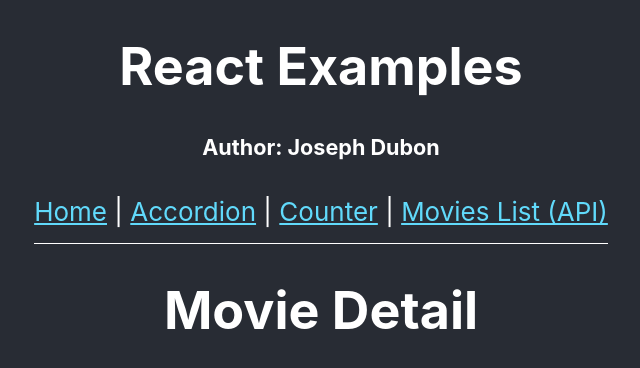
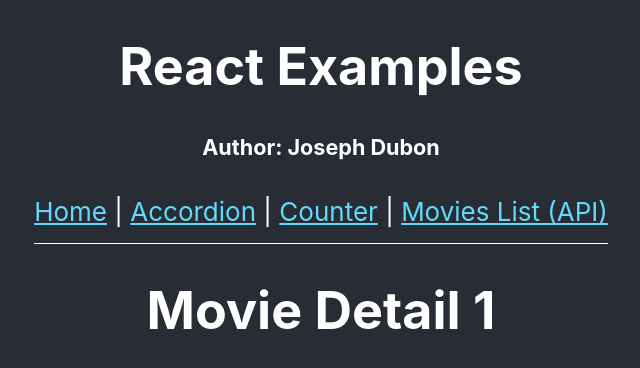
Before and after one commit to josephdubon/react-for-everyone, a React (Create React App) app: page /movie/1 in a window 1280 px wide. Shown: the top 368 px of the page, without its empty margins (319-959 px from the left). Built offline with nearby package versions, Linux system fonts and the light colour scheme.

Commit message:
installed useParams and setup for movie id

```diff
--- a/src/movies/MovieDetail.js
+++ b/src/movies/MovieDetail.js
@@ -1,7 +1,9 @@
+import {useParams} from 'react-router-dom'
+
 export function MovieDetail() {
-    return (
-        <div>
-            <h1>Movie Detail</h1>
-        </div>
-    )
+    const {id} = useParams()
+
+    return (<div>
+            <h1>Movie Detail {id}</h1>
+        </div>)
 }
```
